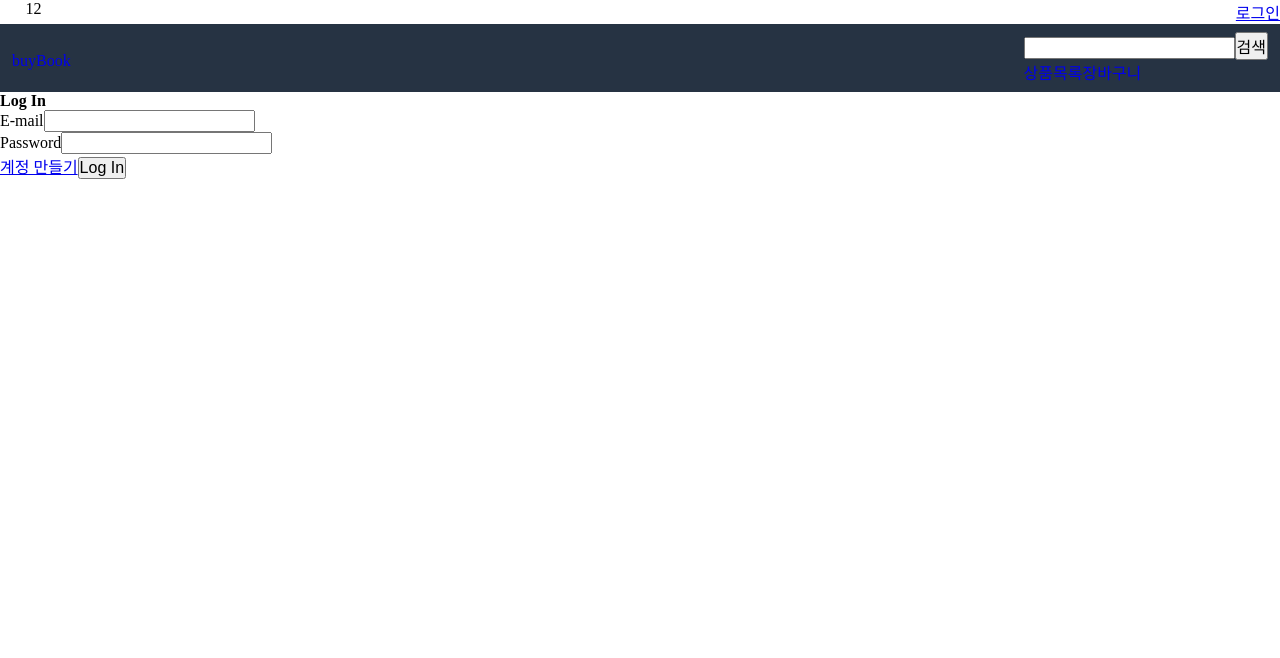
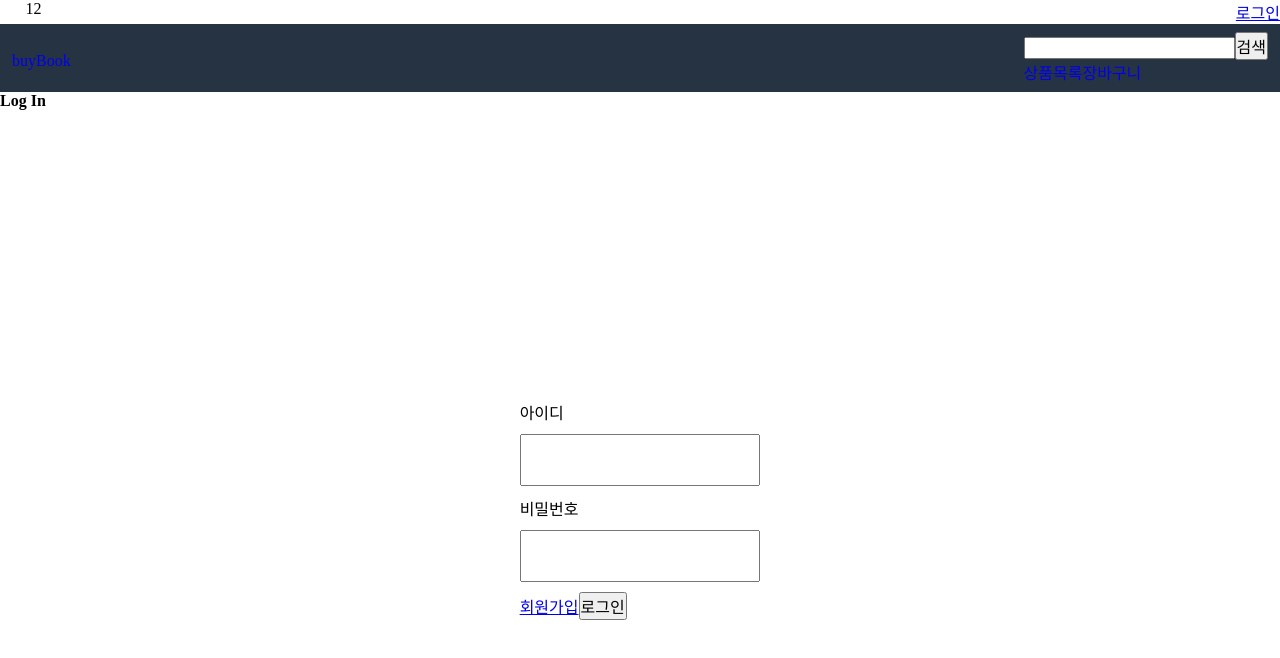
Before and after one commit to CodeSoom-Project/buybookfront, a React (Vite) app: page /login in a window 1280 px wide. Shown: the top 658 px of the page. Built offline with nearby package versions, Linux system fonts and the light colour scheme.

Commit message:
Refactor login and signup forms

```diff
--- a/src/App.jsx
+++ b/src/App.jsx
@@ -3,7 +3,7 @@ import { Route, Routes } from 'react-router-dom';
 import { ReactQueryDevtools } from 'react-query/devtools';
 import { getClient } from './queryClient';
 import MainPage from './pages';
-import LoginPage from './pages/LoginPage';
+import LoginPageContainer from './pages/LoginPageContainer';
 import ProductList from './pages/products';
 import ProductDetailPage from './pages/products/[id]';
 import Layout from './pages/_layout';
@@ -21,7 +21,7 @@ function App() {
         <Route element={<Layout />}>
           <Route path="/" element={<MainPage />} />
           <Route path="signup" element={<SignUpPageContainer />} />
-          <Route path="login" element={<LoginPage />} />
+          <Route path="login" element={<LoginPageContainer />} />
           <Route path="products" element={<ProductList />} />
           <Route path="products/:id" element={<ProductDetailPage />} />
           <Route path="search/:word" element={<SearchResultContainer />} />
--- a/src/components/FormInput.jsx
+++ b/src/components/FormInput.jsx
@@ -9,7 +9,6 @@ function FormInput(props) {
   const { placeholder } = props;
   return (
     <div>
-      {/* <label>Username</label> */}
       <Input placeholder={placeholder} />
     </div>
   );
--- a/src/pages/LoginForm.jsx
+++ b/src/pages/LoginForm.jsx
@@ -1,37 +1,42 @@
 import { Link } from 'react-router-dom';
+import FormInput from '../components/FormInput';
 
-function LoginForm() {
+function LoginForm({
+  id, onChangeId, password, onChangePassword,
+}) {
   return (
-    <>
-      <form>
-        <label htmlFor="login-email">
-          E-mail
+    <form>
+      <div>
+        <label htmlFor="login-id">
+          아이디
         </label>
-        <input
-          type="email"
-          id="login-email"
-          name="email"
-          value=""
+        <FormInput
+          type="text"
+          id="login-id"
+          name="id"
+          value={id}
+          onChange={onChangeId}
         />
-      </form>
-      <form>
+      </div>
+      <div>
         <label htmlFor="login-password">
-          Password
+          비밀번호
         </label>
-        <input
+        <FormInput
           type="password"
           id="login-password"
           name="password"
-          value=""
+          value={password}
+          onChange={onChangePassword}
         />
-      </form>
-      <Link to="/signup">계정 만들기</Link>
+      </div>
+      <Link to="/signup">회원가입</Link>
       <button
         type="button"
       >
-        Log In
+        로그인
       </button>
-    </>
+    </form>
   );
 }
 
--- a/src/pages/LoginFormContainer.jsx
+++ /dev/null
@@ -1,7 +0,0 @@
-import LoginForm from './LoginForm';
-
-export default function LoginFormContainer() {
-  return (
-    <LoginForm />
-  );
-}
--- /dev/null
+++ b/src/pages/LoginFormPage.jsx
@@ -0,0 +1,26 @@
+import styled from '@emotion/styled';
+import LoginForm from './LoginForm';
+import useInput from '../hooks/useInput';
+
+const FormWrapper = styled.div`
+  display: flex;
+  align-items: center;
+  justify-content: center;
+  height: 100vh;
+`;
+
+export default function LoginFormPage() {
+  const [id, onChangeId] = useInput('');
+  const [password, onChangePassword] = useInput('');
+
+  return (
+    <FormWrapper>
+      <LoginForm
+        id={id}
+        onChangeId={onChangeId}
+        password={password}
+        onChangePassword={onChangePassword}
+      />
+    </FormWrapper>
+  );
+}
--- a/src/pages/LoginPage.jsx
+++ /dev/null
@@ -1,12 +0,0 @@
-import LoginFormContainer from './LoginFormContainer';
-
-function LoginPage() {
-  return (
-    <div>
-      <h2>Log In</h2>
-      <LoginFormContainer />
-    </div>
-  );
-}
-
-export default LoginPage;
--- /dev/null
+++ b/src/pages/LoginPageContainer.jsx
@@ -0,0 +1,12 @@
+import LoginFormPage from './LoginFormPage';
+
+function LoginPageContainer() {
+  return (
+    <div>
+      <h2>Log In</h2>
+      <LoginFormPage />
+    </div>
+  );
+}
+
+export default LoginPageContainer;
--- a/src/pages/SignUpPageContainer.jsx
+++ b/src/pages/SignUpPageContainer.jsx
@@ -1,7 +1,7 @@
 import styled from '@emotion/styled';
 import SignUpPage from './SignUpPage';
 
-const SignForm = styled.div`
+const FormWrapper = styled.div`
   display: flex;
   align-items: center;
   justify-content: center;
@@ -10,9 +10,9 @@ const SignForm = styled.div`
 
 function SignUpPageContainer() {
   return (
-    <SignForm>
+    <FormWrapper>
       <SignUpPage />
-    </SignForm>
+    </FormWrapper>
   );
 }
 
```
Also changed, not shown: src/pages/SignUpPage.jsx (+28 -5 lines).
